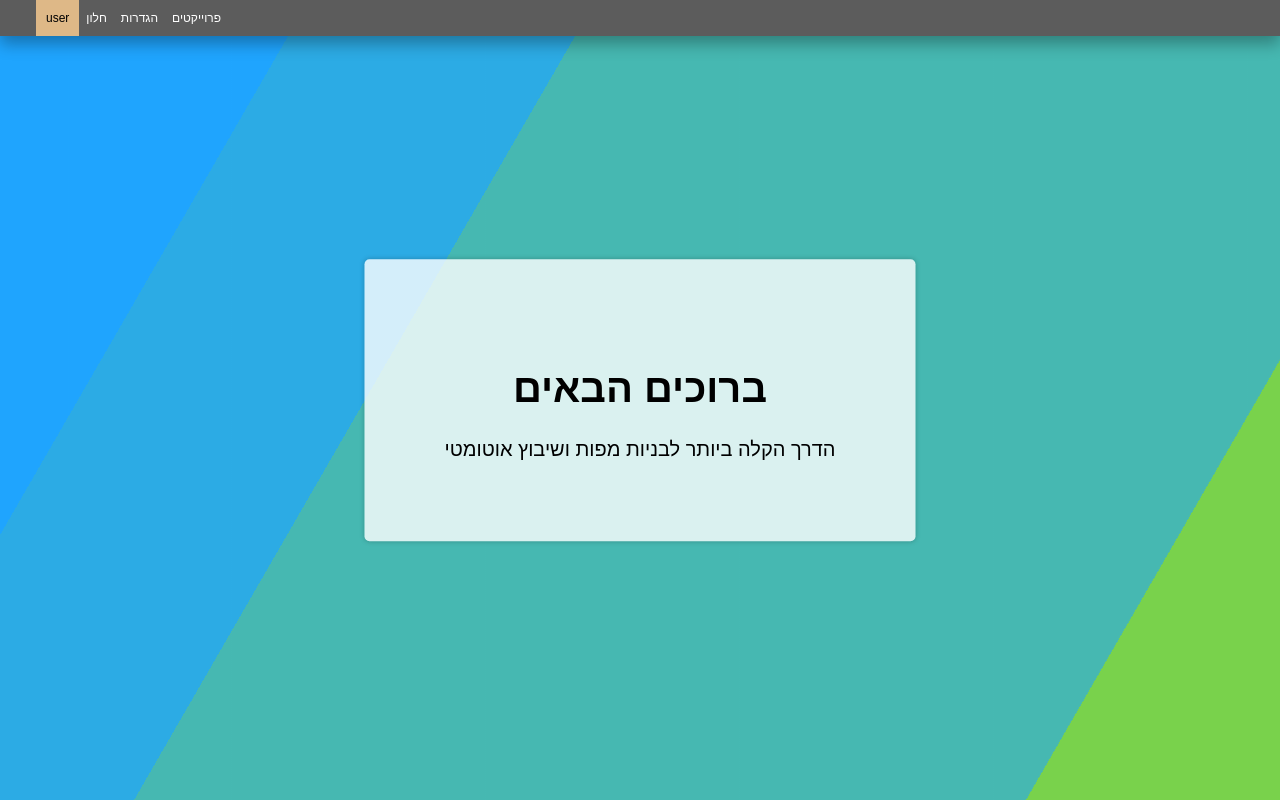
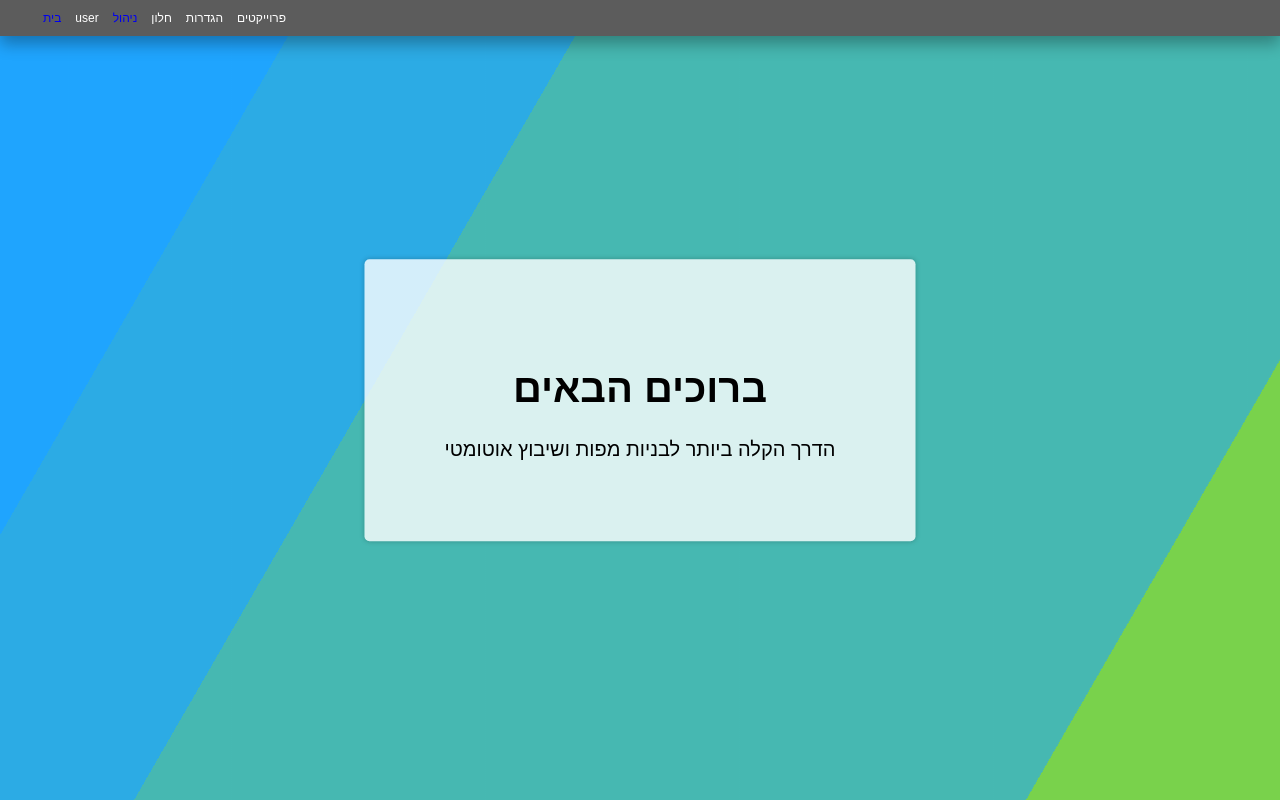
Before and after one commit to hiveCompany/hive, a React (Vite) app: page /#/ in a window 1280 px wide. Built offline with nearby package versions, Linux system fonts and the light colour scheme; no server answers.

Commit message:
improvement of the user login system

```diff
--- a/src/renderer/components/titleBar/titleBar.jsx
+++ b/src/renderer/components/titleBar/titleBar.jsx
@@ -3,7 +3,7 @@
 /* eslint-disable camelcase */
 /* eslint-disable react/prop-types */
 import { useEffect, useState } from "react";
-import { useNavigate, useParams } from "react-router-dom";
+import { Link, useNavigate, useParams } from "react-router-dom";
 import { useQueryClient } from "react-query";
 import api from "../../api/api";
 import PopUp from "../../hive_elements/pop_up";
@@ -136,22 +136,28 @@ function TitleBar() {
     <div className="title-bar">
       {/* <WindowControls /> */}
       <div className="app-icon" />
-      <div
-        className="options"
-        draggable="false"
-        onClick={() => hive.openPopUp("UserLogin")}
-        style={{
-          color: "black",
-          backgroundColor: "burlywood",
-          paddingLeft: "10px",
-          paddingRight: "10px",
-        }}
-      >
-        {`${user.data ? user.data : "user"}`}
-        <UserCreatePopUp />
-        <UserLoginPopUp />
-      </div>
       <div className="options" draggable="false">
+        <div className="option">
+          <Link to={"/"} className="option-title">
+            {"בית"}
+          </Link>
+        </div>
+        <div className="option">
+          <div
+            className="option-title"
+            onClick={() => hive.openPopUp("userLogin")}
+          >
+            {" "}
+            {`${user.data ? user.data : "user"}`}
+          </div>
+          <UserCreatePopUp />
+          <UserLoginPopUp />
+        </div>
+        <div className="option">
+          <Link to={"/admin"} className="option-title">
+            {"ניהול"}
+          </Link>
+        </div>
         <div className="option">
           <div className="option-title"> חלון </div>
         </div>
--- a/src/renderer/components/userCreatePopUp.jsx
+++ b/src/renderer/components/userCreatePopUp.jsx
@@ -12,19 +12,19 @@ function UserCreatePopUp() {
   return (
     <PopUp id="UserCreate" title="צור משתמש">
       <form>
-        <label htmlFor="map_name"> שם המשתמש </label>
+        <label htmlFor="user_name"> שם המשתמש </label>
         <br />
         <input
           type="text"
-          name="map_name"
+          name="user_name"
           onInput={(e) => setName(e.target.value)}
         />
         <br />
-        <label htmlFor="map_name"> סיסמה </label>
+        <label htmlFor="password"> סיסמה </label>
         <br />
         <input
           type="text"
-          name="map_name"
+          name="password"
           onInput={(e) => setPassword(e.target.value)}
         />
         <br />
--- a/src/renderer/components/userLoginPopUp.jsx
+++ b/src/renderer/components/userLoginPopUp.jsx
@@ -1,16 +1,20 @@
+/* eslint-disable react/prop-types */
 import { useState } from "react";
 import PopUp from "../hive_elements/pop_up";
 import HiveButton from "../hive_elements/hive_button";
 import api from "../api/api";
+import { useHive } from "../app_hooks";
 
 function UserLoginPopUp() {
+  const popUpId = "userLogin";
   const [name, setName] = useState("");
   const [password, setPassword] = useState("");
 
   const loginUser = api.users.useLogin();
+  const hive = useHive();
 
   return (
-    <PopUp id="UserLogin" title="צור משתמש">
+    <PopUp id={popUpId} title="כניסה למערכת">
       <form>
         <label htmlFor="map_name"> שם המשתמש </label>
         <br />
@@ -29,12 +33,13 @@ function UserLoginPopUp() {
         />
         <br />
         <HiveButton
-          onClick={() => {
-            loginUser({ user_name: name, password });
+          onClick={async () => {
+            await loginUser({ user_name: name, password });
+            hive.closePopUp(popUpId);
           }}
         >
           {" "}
-          צור{" "}
+          הכנס{" "}
         </HiveButton>
       </form>
     </PopUp>
```
Also changed, not shown: src/renderer/hive_elements/pop_up.jsx (+10 -10 lines).
